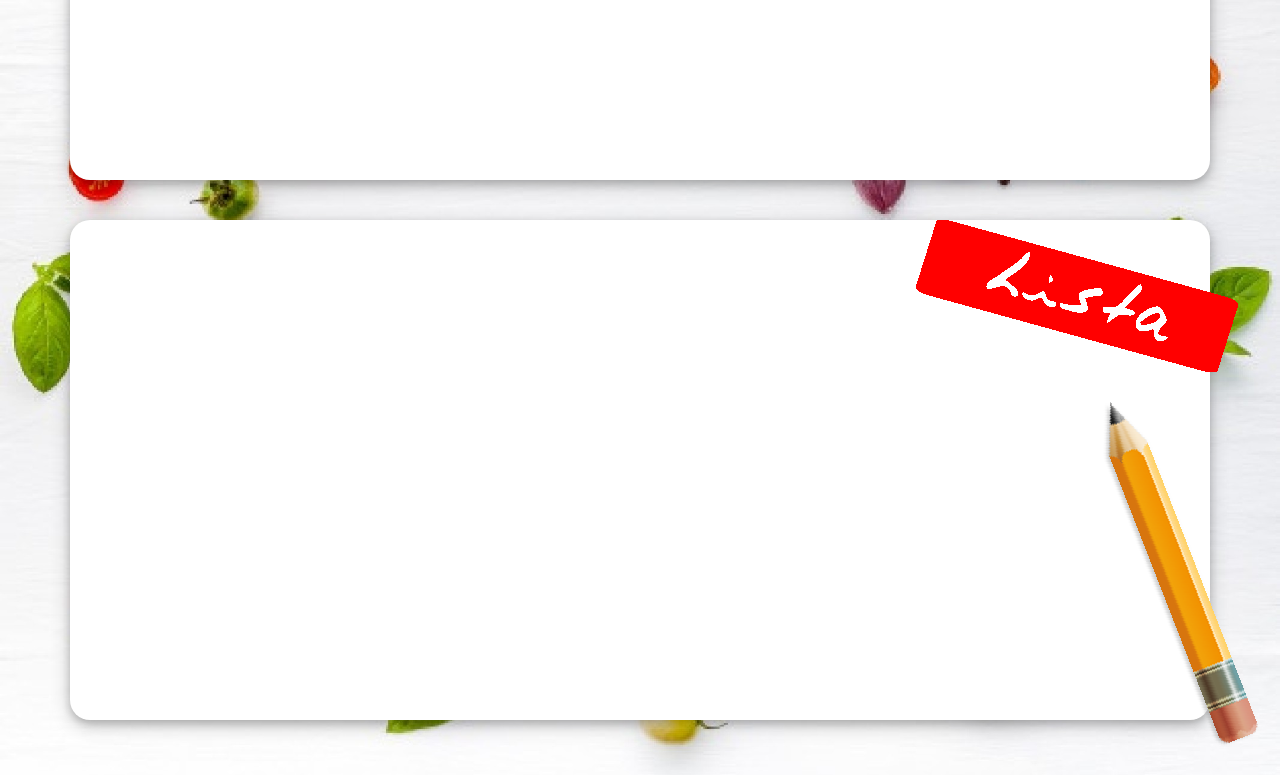
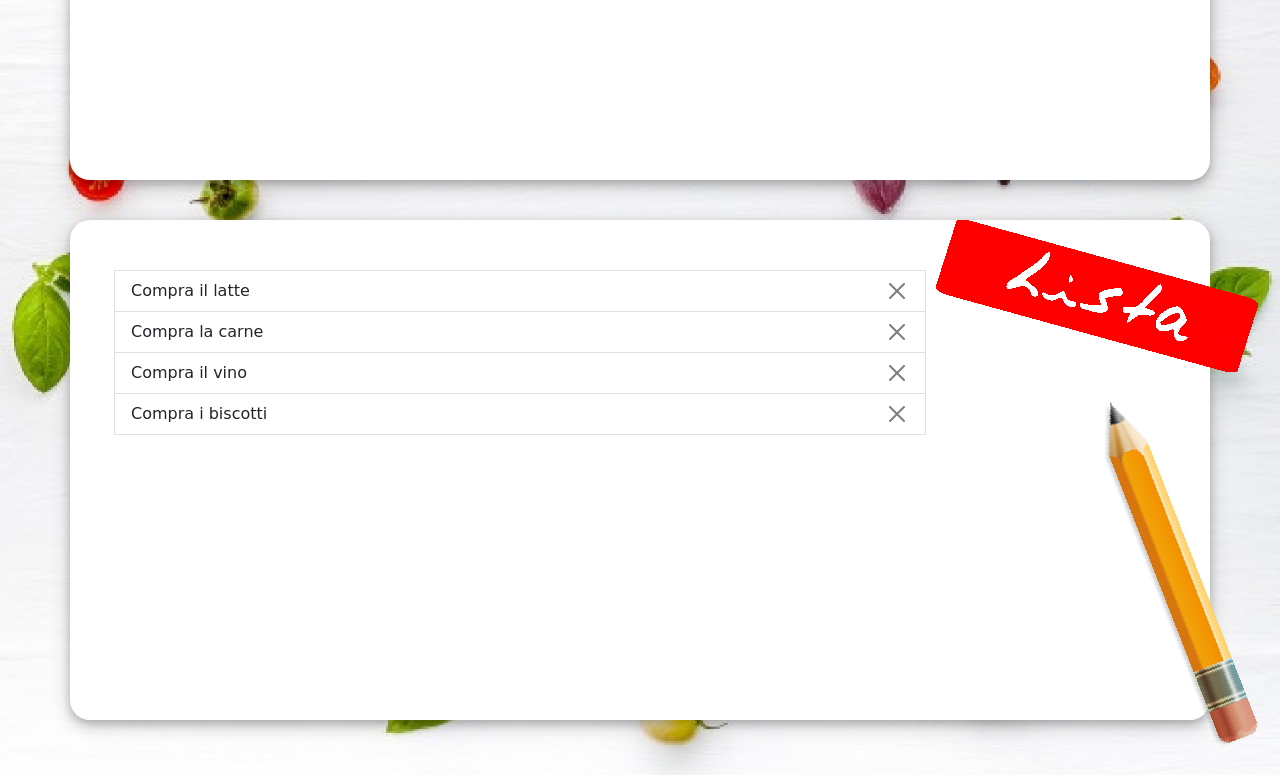
Before and after one commit to Pasquale-Raso/vue-todolist, a plain HTML site: page index.html in a window 1280 px wide. Shown: the part 170-945 px from the top of the page. Drawn offline with nearby package versions, Linux system fonts and the light colour scheme.

Commit message:
inserisco lista

```diff
--- a/index.html
+++ b/index.html
@@ -15,9 +15,12 @@
     <link rel="stylesheet" href="./style/style.css" />
   </head>
   <body>
-    <header class="header"></header>
+    <div id="app">
+      <div class="header"></div>
+      <!-- MAIN -->
       <main>
-      <div class="riquadroalto container d-flex justify-content-between">
+        <div class="riquadroalto container">
+          <div class="d-flex justify-content-between">
             <div class="adesivo">
               <img src="./img/3.png" alt="" />
             </div>
@@ -26,8 +29,27 @@
             </div>
             <h2>Spesa</h2>
           </div>
+        </div>
 
-      <div class="riquadrobasso container">
+        <div class="container riquadrobasso">
+          <div class="separatore">
+            <div class="boxlista">
+              <ul>
+                <li
+                  v-for="task in tasks"
+                  class="list-group-item d-flex justify-content-between"
+                >
+                  {{task}}
+                  <button
+                    type="button"
+                    class="btn-close"
+                    aria-label="Close"
+                  ></button>
+                </li>
+              </ul>
+            </div>
+
+            <div>
               <div class="adesivo2">
                 <img src="./img/4.png" alt="" />
               </div>
@@ -36,8 +58,9 @@
               </div>
             </div>
           </div>
+        </div>
       </main>
-
+    </div>
     <script src="./js/javascript.js"></script>
   </body>
 </html>
--- a/js/javascript.js
+++ b/js/javascript.js
@@ -3,6 +3,13 @@ console.log("Ciao", Vue);
 
 const app = new Vue({
   el: "#app",
-  data: {},
+  data: {
+    tasks: [
+      "Compra il latte",
+      "Compra la carne",
+      "Compra il vino",
+      "Compra i biscotti",
+    ],
+  },
   methods: {},
 });
--- a/style/style.css
+++ b/style/style.css
@@ -22,16 +22,24 @@ body {
   margin-top: 40px;
   border-radius: 20px;
 }
-
+.separatore {
+  display: flex;
+  justify-content: flex-end;
+}
 .adesivo {
   margin-top: -20px;
   margin-left: -50px;
 }
 .adesivo2 {
   text-align: right;
-  margin-right: -40px;
+  margin-right: -60px;
 }
 .matita {
   text-align: right;
   margin-right: -90px;
 }
+.boxlista {
+  margin-top: 50px;
+  width: 80%;
+  margin-right: 10px;
+}
```
Lines whose indentation alone changed are shown as unchanged.
